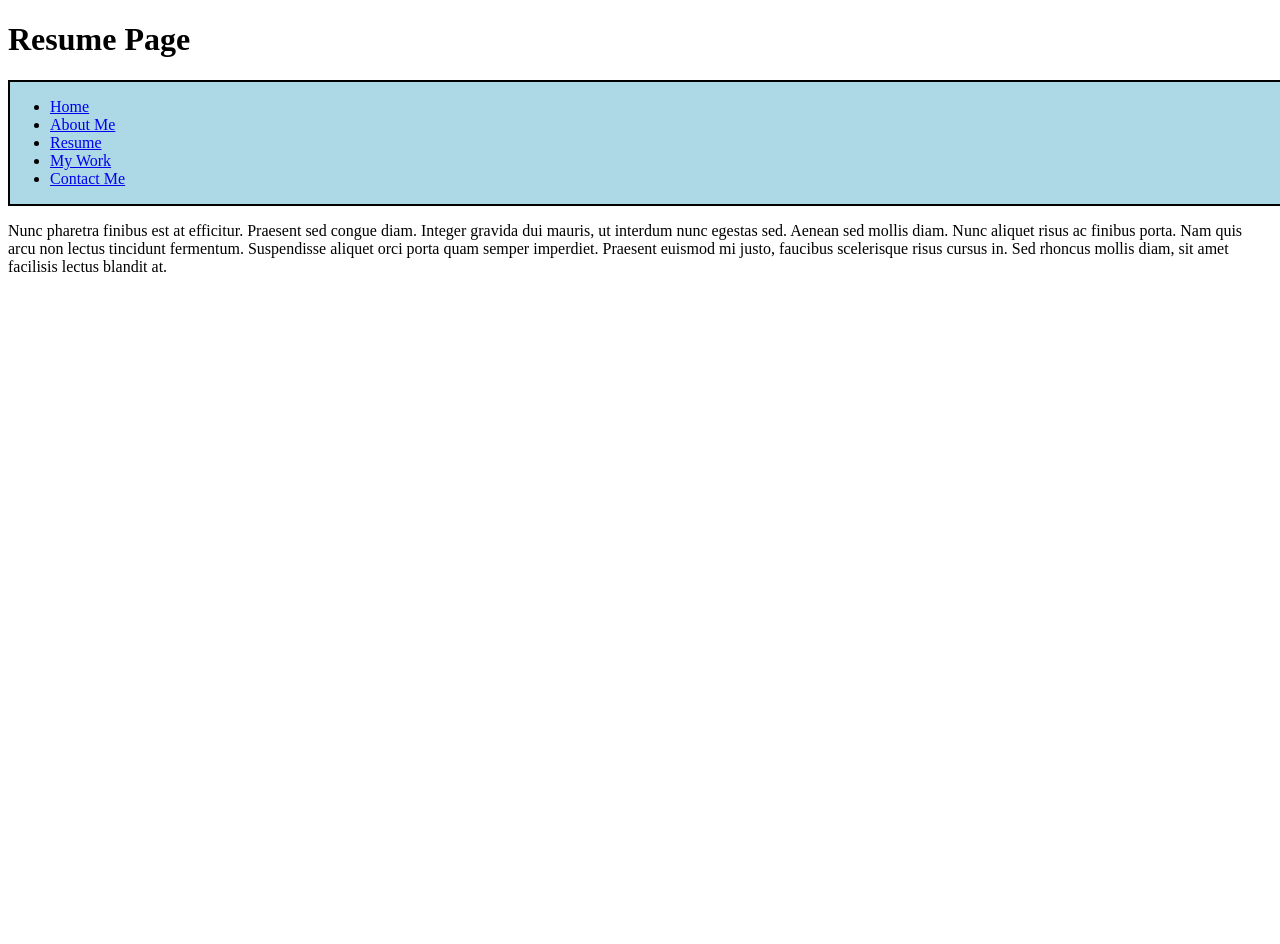
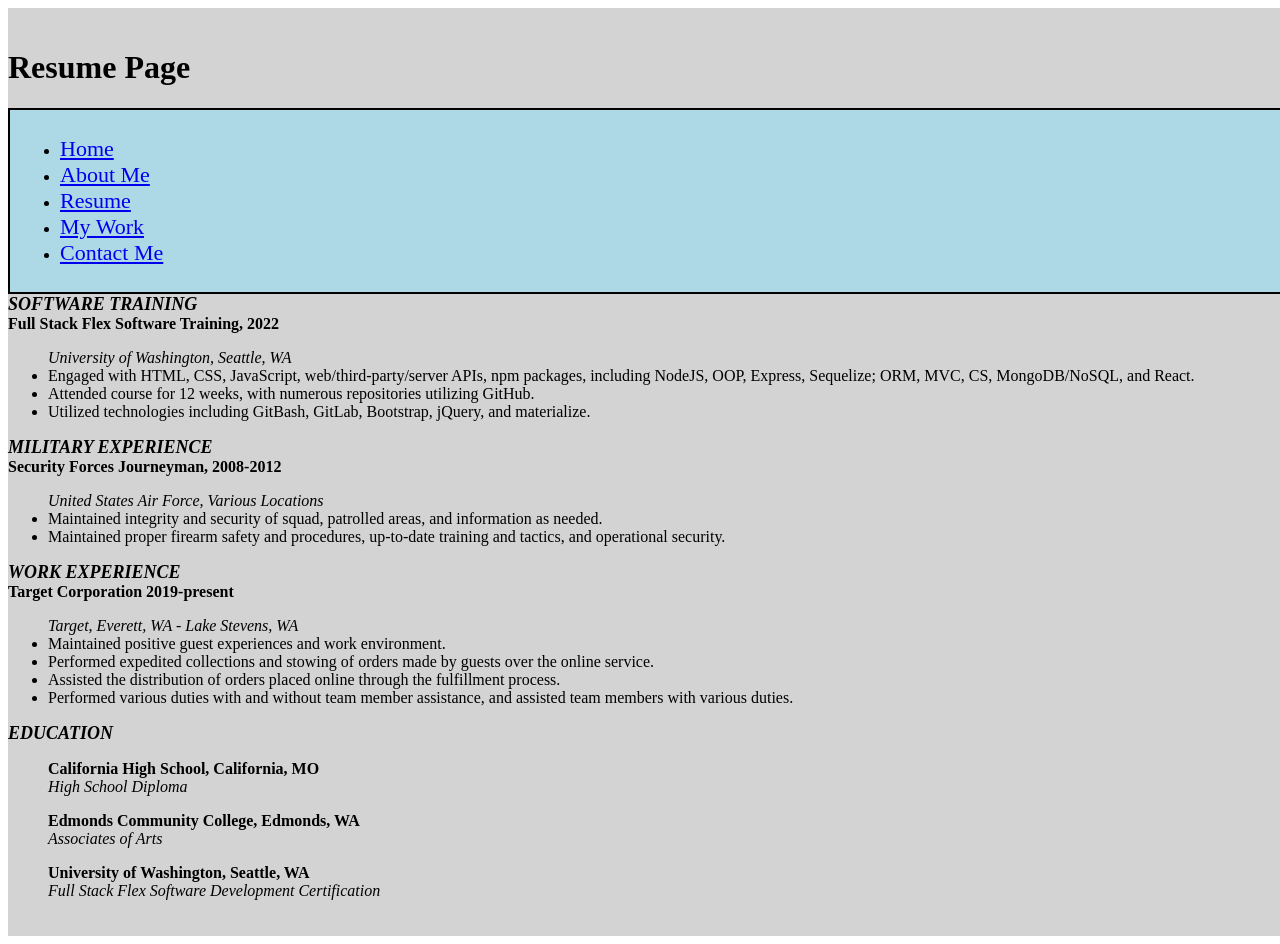
Before and after one commit to Interrubble/ReactPortfolio, a React (Create React App) app: page /resume in a window 1280 px wide. Shown: the top 944 px of the page. Before the commit the page ends 800 px from the top, so only its background shows below. Built offline with nearby package versions, Linux system fonts and the light colour scheme.

Commit message:
updated files with content and styling

```diff
--- a/src/components/NavTabs.js
+++ b/src/components/NavTabs.js
@@ -5,8 +5,11 @@ const styles = {
     navStyle: {
         border: '2px solid black',
         width: '100vw',
-        padding: 'auto',
+        padding: '10px',
         backgroundColor: 'lightblue',
+    },
+    listSize: {
+        fontSize: '22px'
     }
 }
 
@@ -16,19 +19,19 @@ function NavTabs({ currentPage, handlePageChange }) {
         <nav style={styles.navStyle}>
             <ul className="nav nav-tabs" >
                 <li className="nav-item">
-                    <Link to='/'>Home</Link>
+                    <Link to='/' style={styles.listSize}>Home</Link>
                 </li>
                 <li className="nav-item">
-                    <Link to='/aboutMe'>About Me</Link>
+                    <Link to='/aboutMe' style={styles.listSize}>About Me</Link>
                 </li>
                 <li className="nav-item">
-                    <Link to='/resume'>Resume</Link>
+                    <Link to='/resume' style={styles.listSize}>Resume</Link>
                 </li>
                 <li className="nav-item">
-                    <Link to='/myWork'>My Work</Link>
+                    <Link to='/myWork' style={styles.listSize}>My Work</Link>
                 </li>
                 <li className="nav-item">
-                    <Link to='/contactMe'>Contact Me</Link>
+                    <Link to='/contactMe' style={styles.listSize}>Contact Me</Link>
                 </li>
             </ul>
         </nav>
--- a/src/components/pages/AboutMe.js
+++ b/src/components/pages/AboutMe.js
@@ -1,21 +1,30 @@
 import React from 'react';
 import NavTabs from '../NavTabs';
 
+const styles = {
+    format: {
+        margin: '0px',
+        padding: '20px 0px',
+        backgroundColor: 'lightgray',
+        width: '100vw'
+    },
+    about: {
+        fontSize: "22px",
+        padding: "30px"
+    },
+}
+
 export default function AboutMe() {
     return (
-        <div>
+        <div style={styles.format}>
             <header>
-            <h1>About Me Page</h1>
-                {NavTabs({ })}
+                <h1>About Me Page</h1>
+                {NavTabs({})}
             </header>
-            <p>
-                Nunc pharetra finibus est at efficitur. Praesent sed congue diam.
-                Integer gravida dui mauris, ut interdum nunc egestas sed. Aenean sed
-                mollis diam. Nunc aliquet risus ac finibus porta. Nam quis arcu non
-                lectus tincidunt fermentum. Suspendisse aliquet orci porta quam semper
-                imperdiet. Praesent euismod mi justo, faucibus scelerisque risus cursus
-                in. Sed rhoncus mollis diam, sit amet facilisis lectus blandit at.
-            </p>
+            <h3 style={styles.about}>
+                I love to make people laugh and play games. I am a pretty fast learner and can pick up on things pretty
+                quickly. I am married, with an Associate's degree from Edmonds Community College. I've been in the U.S. Air Force, receiving an honorable discharge after four years. The things I find most interesting include fantasy and science-fiction genre books and video games, rock genre music, and activities for small social groups.
+            </h3>
         </div>
     );
 }
--- a/src/components/pages/ContactMe.js
+++ b/src/components/pages/ContactMe.js
@@ -1,21 +1,35 @@
 import React from 'react';
 import NavTabs from '../NavTabs';
 
+const styles = {
+    format: {
+        margin: '0px',
+        padding: '20px 0px',
+        backgroundColor: 'lightgray',
+        width: '100vw'
+    },
+    contact: {
+        fontSize: "22px",
+        padding: "30px"
+    },
+}
+
 export default function ContactMe() {
     return (
-        <div>
+        <div style={styles.format}>
             <header>
-            <h1>Contact Me Page</h1>
-                {NavTabs({ })}
+                <h1>Contact Me</h1>
+                {NavTabs({})}
             </header>
-            <p>
-                Nunc pharetra finibus est at efficitur. Praesent sed congue diam.
-                Integer gravida dui mauris, ut interdum nunc egestas sed. Aenean sed
-                mollis diam. Nunc aliquet risus ac finibus porta. Nam quis arcu non
-                lectus tincidunt fermentum. Suspendisse aliquet orci porta quam semper
-                imperdiet. Praesent euismod mi justo, faucibus scelerisque risus cursus
-                in. Sed rhoncus mollis diam, sit amet facilisis lectus blandit at.
-            </p>
+            <ul>
+                <li class="phone" style={styles.contact}><a href="tel: 425-750-5822">Call/Text Me: 425-750-5822</a></li>
+                <li class="email" style={styles.contact}><a href="mailto:delagarzachris@icloud.com">Email Me: delagarzachris@icloud.com</a></li>
+                <li class="github" style={styles.contact}><a href="https://github.com/Interrubble" rel="noreferrer" target="_blank">My github account</a></li>
+                <li class="linkedin" style={styles.contact}><a href="https://www.linkedin.com/in/christopher-delagarza-309550234/" rel="noreferrer" target="_blank">My linkedin profile</a></li>
+            </ul>
+            <card>
+                Thank you for coming to my contact me page! Please feel free to use any of the listed methods to contact me!
+            </card>
         </div>
     );
 }
--- a/src/components/pages/Home.js
+++ b/src/components/pages/Home.js
@@ -1,16 +1,29 @@
 import React from 'react';
 import NavTabs from '../NavTabs';
 
+const styles = {
+    format: {
+        margin: '0px',
+        padding: '20px 0px',
+        background: 'linear-gradient(blue, red)',
+        width: '100vw'
+    },
+    header: {
+        padding: '0px 0px 25px 40px',
+        margin: 'center'
+    }
+}
+
 export default function Home() {
     return (
-        <div>
+        <div style={styles.format}>
             <header>
-            <h1>Home Page</h1>
+            <h1 style={styles.header}>Home Page</h1>
                 {NavTabs({})}
             </header>
-            <p>
+            <h1>
                 Welcome! This is my portfolio page! My name is Christopher DeLaGarza, and my information can be found in the links above!
-            </p>
+            </h1>
         </div>
     );
 }
--- a/src/components/pages/MyWork.js
+++ b/src/components/pages/MyWork.js
@@ -2,31 +2,45 @@ import React from 'react';
 import NavTabs from '../NavTabs';
 import projectOne from '../../assets/Project1.png';
 import projectTwo from '../../assets/Project2.png';
+import noteTaker from '../../assets/NoteTaker.png';
+import workDay from '../../assets/WorkdayPlanner.png';
 
 const styles = {
     format: {
         margin: '0px',
-        padding: '0px',
-        backgroundColor: 'lightgray'
+        padding: '20px',
+        backgroundColor: 'lightgray',
     },
     imgSize: {
         maxWidth: '100%',
+        padding: '25px 0px'
     }
 }
 
 export default function MyWork() {
     return (
         <div>
-            <nav style={styles.format}>
-                <h1 style={styles.format}>My Work Page</h1>
+            <nav>
+                <h1 style={styles.format}>My Work</h1>
                 {NavTabs({})}
             </nav>
             <ul style={styles.format}>
                 <img style={styles.imgSize} src={projectOne} alt="collab one" />
                 <a href="https://hseymo.github.io/Activity-Generator" rel="noreferrer" target="_blank">
-                <span style={{fontWeight: 'bold', fontSize: '20px'}}>A collaboration project to determine an activity for when you're bored!</span>
+                <span style={{fontWeight: 'bold', fontSize: '20px', margin: '10px'}}>A collaboration project to determine an activity for when you're bored!</span>
                 </a>
                 <img style={styles.imgSize} src={projectTwo} alt="collab two" />
+                <a href="https://roogle-2022.herokuapp.com/" rel="noreferrer" target="_blank">
+                <span style={{fontWeight: 'bold', fontSize: '20px'}}>A collaboration project to find local food locations for consideration when deciding to eat out!</span>
+                </a>
+                <img style={styles.imgSize} src={noteTaker} alt="note taker" />
+                <a href="https://roogle-2022.herokuapp.com/" rel="noreferrer" target="_blank">
+                <span style={{fontWeight: 'bold', fontSize: '20px'}}>A simple app to keep track of notes, with add/delete functionality, and utilizing local storage!</span>
+                </a>
+                <img style={styles.imgSize} src={workDay} alt="workday planner" />
+                <a href="https://roogle-2022.herokuapp.com/" rel="noreferrer" target="_blank">
+                <span style={{fontWeight: 'bold', fontSize: '20px'}}>A simple app to keep track of daily tasks, using time detection and local storage!</span>
+                </a>
             </ul>
         </div>
     );
--- a/src/components/pages/Resume.js
+++ b/src/components/pages/Resume.js
@@ -1,21 +1,99 @@
 import React from 'react';
 import NavTabs from '../NavTabs';
 
+const styles = {
+    format: {
+        margin: '0px',
+        padding: '20px 0px',
+        backgroundColor: 'lightgray',
+        width: '100vw',
+    }
+}
+
 export default function Resume() {
     return (
-        <div>
+        <div style={styles.format}>
             <header>
-            <h1>Resume Page</h1>
-                {NavTabs({ })}
+                <h1>Resume Page</h1>
+                {NavTabs({})}
             </header>
-            <p>
-                Nunc pharetra finibus est at efficitur. Praesent sed congue diam.
-                Integer gravida dui mauris, ut interdum nunc egestas sed. Aenean sed
-                mollis diam. Nunc aliquet risus ac finibus porta. Nam quis arcu non
-                lectus tincidunt fermentum. Suspendisse aliquet orci porta quam semper
-                imperdiet. Praesent euismod mi justo, faucibus scelerisque risus cursus
-                in. Sed rhoncus mollis diam, sit amet facilisis lectus blandit at.
-            </p>
+            <section>
+                <card><span style={{ fontWeight: 'bolder', fontStyle: 'italic', fontSize: '18px' }}>SOFTWARE TRAINING</span>
+                    <section>
+                        <span style={{ fontWeight: 'bold' }}>Full Stack Flex Software Training, 2022</span>
+                        <ul style={{ fontStyle: 'italic' }}>University of Washington, Seattle, WA
+                            <li style={{ fontStyle: 'normal' }}>
+                                Engaged with HTML, CSS, JavaScript, web/third-party/server APIs, npm packages, including NodeJS, OOP, Express, Sequelize; ORM, MVC, CS, MongoDB/NoSQL, and React.
+                            </li>
+                            <li style={{ fontStyle: 'normal' }}>
+                                Attended course for 12 weeks, with numerous repositories utilizing GitHub.
+                            </li>
+                            <li style={{ fontStyle: 'normal' }}>
+                                Utilized technologies including GitBash, GitLab, Bootstrap, jQuery, and materialize.
+                            </li>
+                        </ul>
+                    </section>
+                </card>
+                <card><span style={{ fontWeight: 'bolder', fontStyle: 'italic', fontSize: '18px' }}>MILITARY EXPERIENCE</span>
+                    <section>
+                        <span style={{ fontWeight: 'bold' }}>Security Forces Journeyman, 2008-2012</span>
+                        <ul style={{ fontStyle: 'italic' }}>United States Air Force, Various Locations
+                            <li style={{ fontStyle: 'normal' }}>
+                                Maintained integrity and security of squad, patrolled areas, and information as needed.
+                            </li>
+                            <li style={{ fontStyle: 'normal' }}>
+                                Maintained proper firearm safety and procedures, up-to-date training and tactics, and operational security.
+                            </li>
+                        </ul>
+                    </section>
+                </card>
+                <card><span style={{ fontWeight: 'bolder', fontStyle: 'italic', fontSize: '18px' }}>WORK EXPERIENCE</span>
+                    <section>
+                        <span style={{ fontWeight: 'bold' }}>Target Corporation 2019-present</span>
+                        <ul style={{ fontStyle: 'italic' }}>Target, Everett, WA - Lake Stevens, WA
+                            <li style={{ fontStyle: 'normal' }}>
+                                Maintained positive guest experiences and work environment.
+                            </li>
+                            <li style={{ fontStyle: 'normal' }}>
+                                Performed expedited collections and stowing of orders made by guests over the online service.
+                            </li>
+                            <li style={{ fontStyle: 'normal' }}>
+                                Assisted the distribution of orders placed online through the fulfillment process.
+                            </li>
+                            <li style={{ fontStyle: 'normal' }}>
+                                Performed various duties with and without team member assistance, and assisted team members with various duties.
+                            </li>
+                        </ul>
+                    </section>
+                </card>
+                <card><span style={{ fontWeight: 'bolder', fontStyle: 'italic', fontSize: '18px' }}>EDUCATION</span>
+                    <section>
+                        <section>
+                            <ul>
+                                <span style={{ fontWeight: 'bold' }}>California High School, California, MO</span>
+                                <li style={{ listStyleType: 'none' }}>
+                                    <span style={{ fontStyle: 'italic' }}>High School Diploma
+                                    </span>
+                                </li>
+                            </ul>
+                            <ul>
+                                <span style={{ fontWeight: 'bold' }}>Edmonds Community College, Edmonds, WA</span>
+                                <li style={{ listStyleType: 'none' }}>
+                                    <span style={{ fontStyle: 'italic' }}>Associates of Arts
+                                    </span>
+                                </li>
+                            </ul>
+                            <ul>
+                                <span style={{ fontWeight: 'bold' }}>University of Washington, Seattle, WA</span>
+                                <li style={{ listStyleType: 'none' }}>
+                                    <span style={{ fontStyle: 'italic' }}>Full Stack Flex Software Development Certification
+                                    </span>
+                                </li>
+                            </ul>
+                        </section>
+                    </section>
+                </card>
+            </section>
         </div>
     );
 }
```
